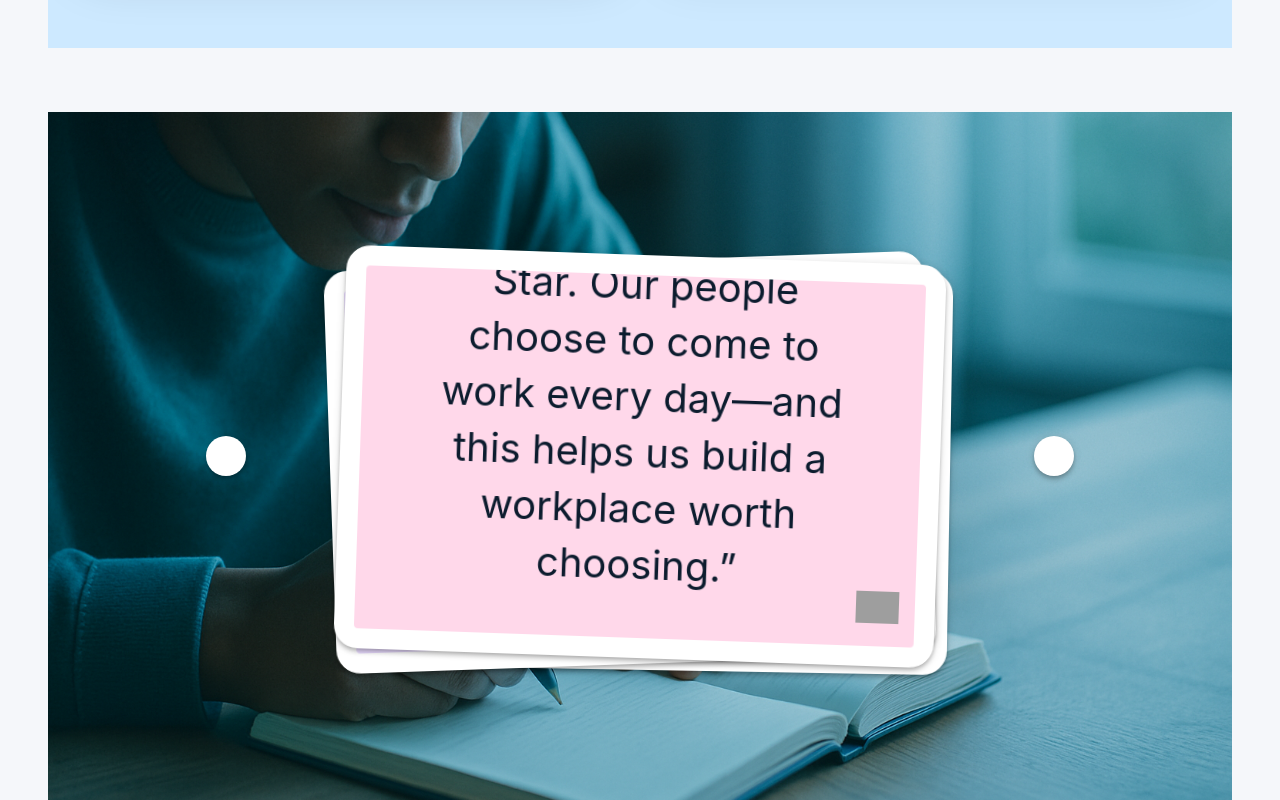
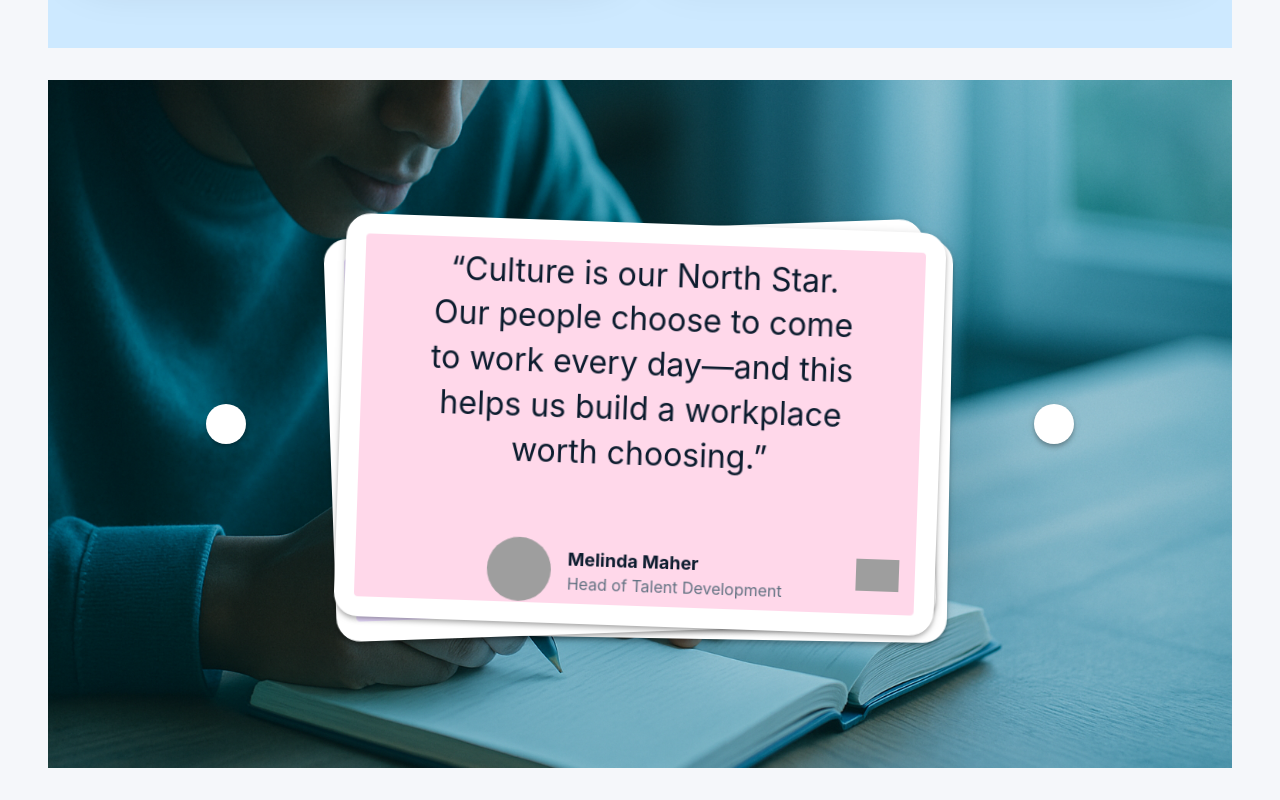
Before and after one commit to TayyabaK/brdxbloqen, a Next.js app: page / in a window 1280 px wide. Shown: the part 864-1664 px from the top of the page. After the commit the page ends 1632 px from the top, so only its background shows below. Built offline with nearby package versions, Linux system fonts and the light colour scheme; grey boxes are pictures that could not be loaded; some icons are missing.

Commit message:
fix: Adjust margin spacing in Home component for better layout

```diff
--- a/src/components/testimonials.tsx
+++ b/src/components/testimonials.tsx
@@ -188,12 +188,12 @@ export default function Testimonials() {
     xl: 403,
   };
   const quoteFontSize = isSm
+    ? '1rem'
+    : isMd
+    ? '1.25rem'
+    : isLg
     ? '1.5rem'
-    : isMd
-    ? '1.75rem'
-    : isLg
-    ? '2rem'
-    : '2.5rem';
+    : '2rem';
   const nameFontSize = isSm ? '0.875rem' : isMd ? '1rem' : '1.125rem';
   const titleFontSize = isSm ? '0.75rem' : isMd ? '0.875rem' : '1rem';
 
--- a/src/pages/index.tsx
+++ b/src/pages/index.tsx
@@ -10,7 +10,7 @@ export default function Home() {
     <Layout>
       <Container maxWidth={false}>
         <Hero />
-        <Box sx={{ my: 8 }} />
+        <Box sx={{ my: 4 }} />
         <Testimonials />
       </Container>
     </Layout>
```
